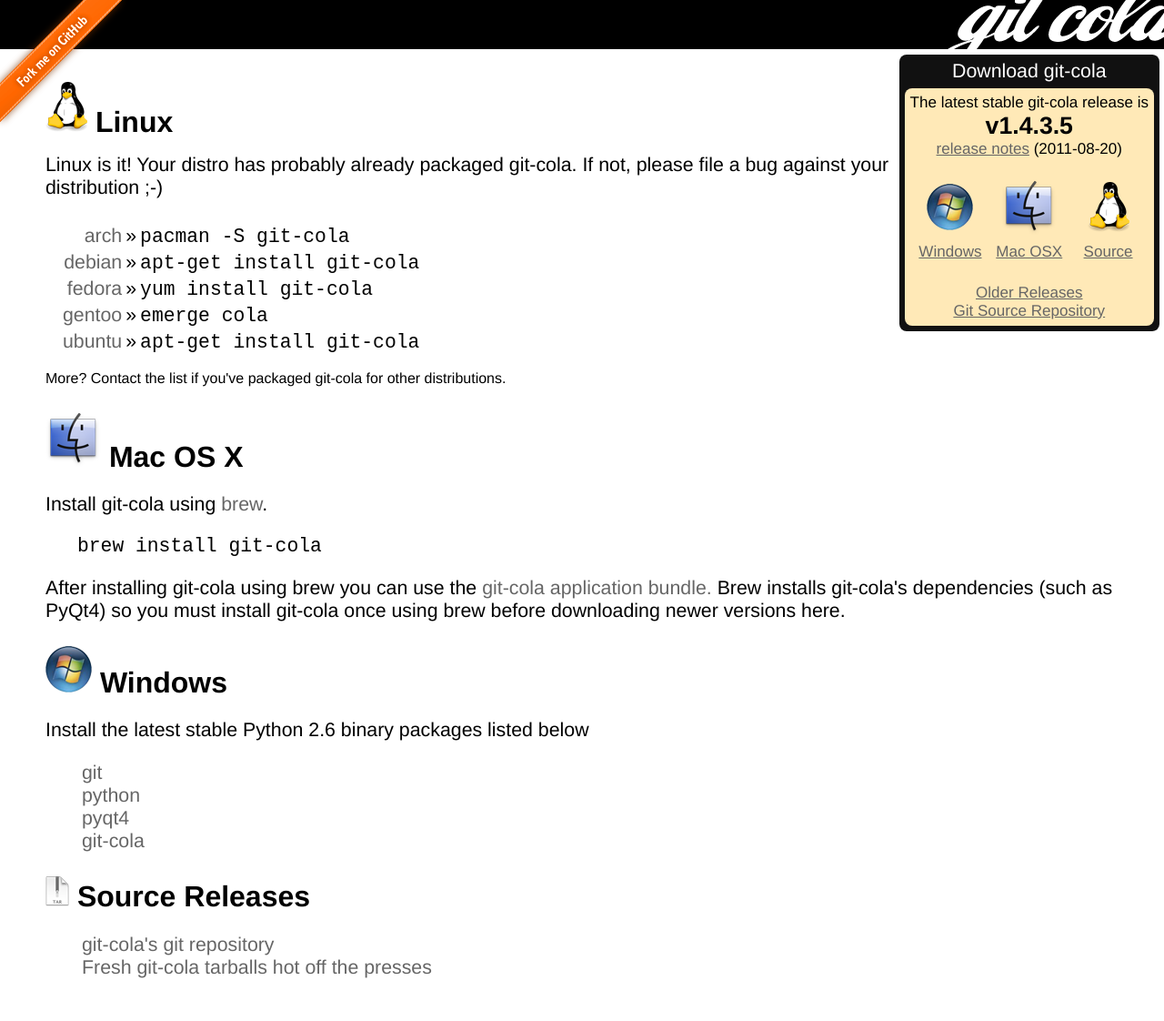
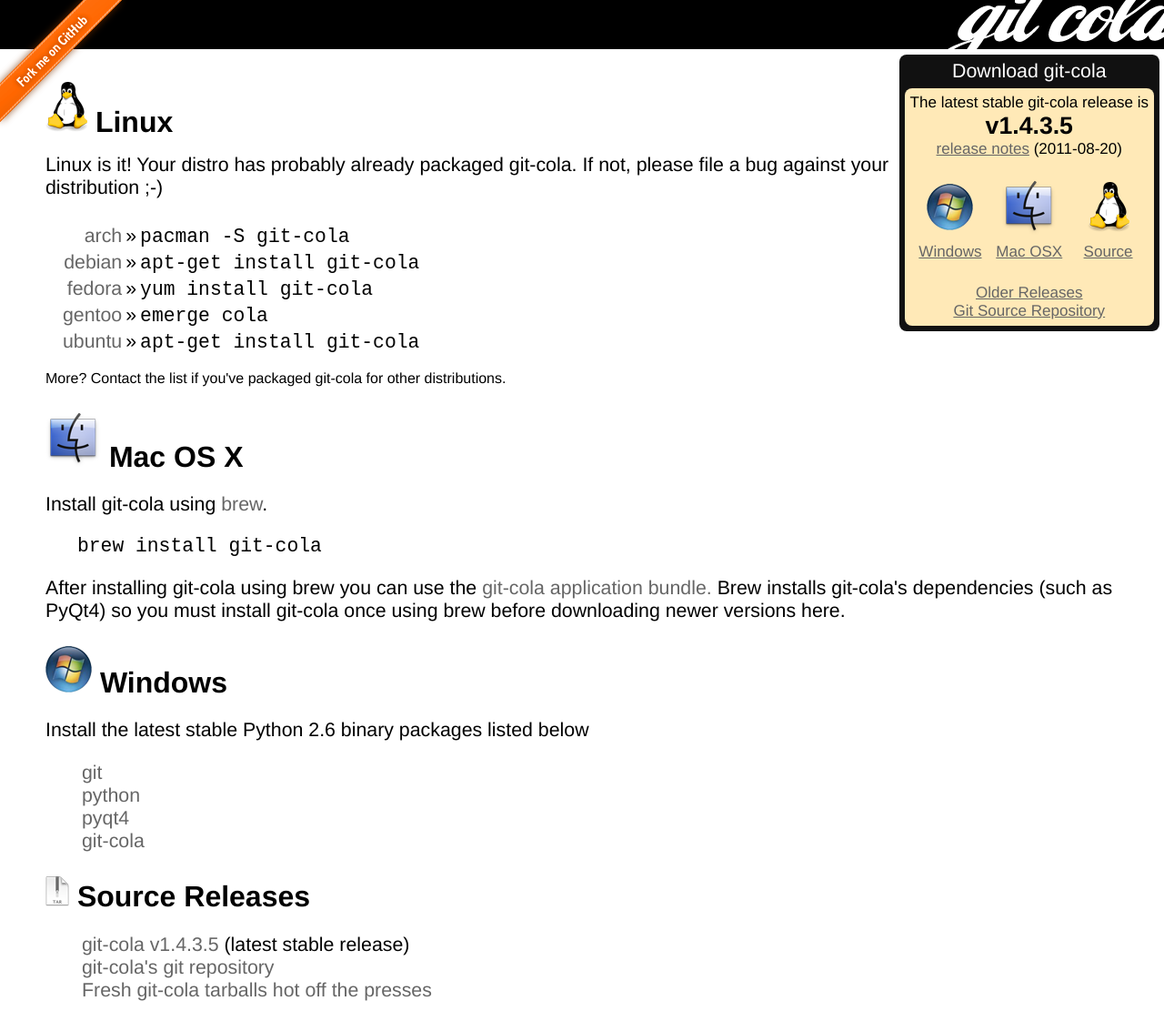
Before and after one commit to git-cola/git-cola.github.io, a Jekyll site: the page built from downloads.html, in a window 1280 px wide. Shown: the whole page at 91% size. Built offline with Jekyll 4.4.1, drawn with Linux system fonts in a browser that asks for light colours; Markdown is read by kramdown in place of the engine named in the settings; before the commit the page ends 1097 px from its top, so only the background shows below that.

Commit message:
downloads: Add git vX.Y.Z link

```diff
--- a/downloads.html
+++ b/downloads.html
@@ -103,6 +103,10 @@
 	Source Releases
 </h2><ul>
 <li>
+<a href="{{ site.cola_github }}/tarball/v{{ site.cola_version }}">
+	git-cola v{{ site.cola_version }}</a> (latest stable release)
+</li>
+<li>
 <a href="{{ site.cola_github }}">
 	git-cola's git repository</a>
 </li>
```
